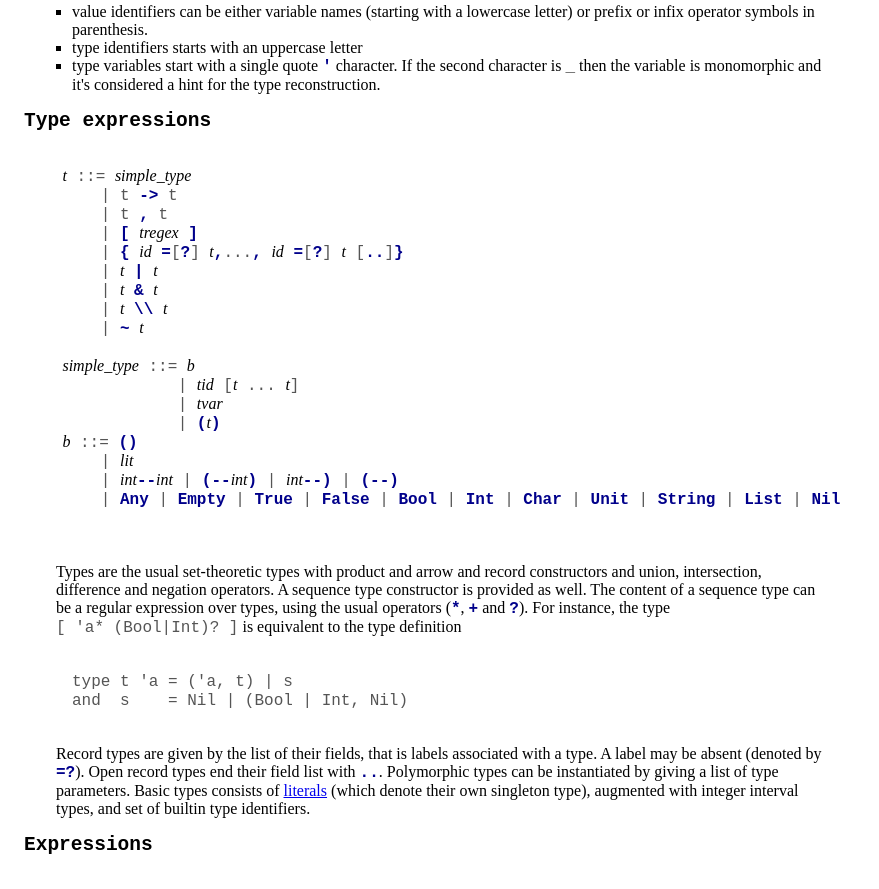
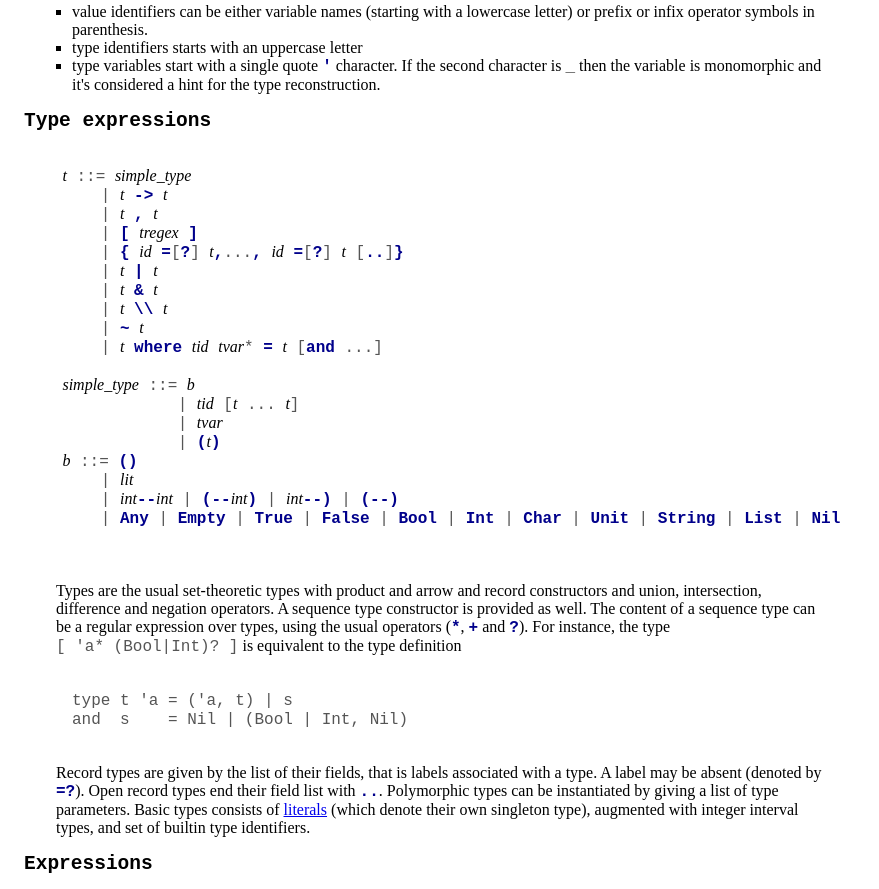
Before and after one commit to E-Sh4rk/Prototype, a website: page webeditor/doc.html in a window 1280 px wide. Shown: the part 1226-2115 px from the top of the page, without its empty margins (0-879 px from the left). Drawn offline with Linux system fonts and the light colour scheme.

Commit message:
add 'where' syntax to doc

```diff
--- a/webeditor/doc.html
+++ b/webeditor/doc.html
@@ -139,14 +139,15 @@
         <h2 id="type">Type expressions</h2>
         <code>
     <var>t</var> ::= <var>simple_type</var>
-        | t <kbd>-></kbd> t
-        | t <kbd>,</kbd> t
+        | <var>t</var> <kbd>-></kbd> <var>t</var>
+        | <var>t</var> <kbd>,</kbd> <var>t</var>
         | <kbd>[</kbd> <var>tregex</var> <kbd>]</kbd>
         | <kbd>{</kbd> <var>id</var> <kbd>=</kbd>[<kbd>?</kbd>] <var>t</var><kbd>,</kbd>...<kbd>,</kbd> <var>id</var> <kbd>=</kbd>[<kbd>?</kbd>] <var>t</var> [<kbd>..</kbd>]<kbd>}</kbd>
         | <var>t</var> <kbd>|</kbd> <var>t</var>
         | <var>t</var> <kbd>&</kbd> <var>t</var>
         | <var>t</var> <kbd>\\</kbd> <var>t</var>
         | <kbd>~</kbd> <var>t</var>
+        | <var>t</var> <kbd>where</kbd> <var>tid</var> <var>tvar</var>* <kbd>=</kbd> <var>t</var> [<kbd>and</kbd> ...]
 
     <var>simple_type</var> ::= <var>b</var>
                 | <var>tid</var> [<var>t</var> ... <var>t</var>]
```
